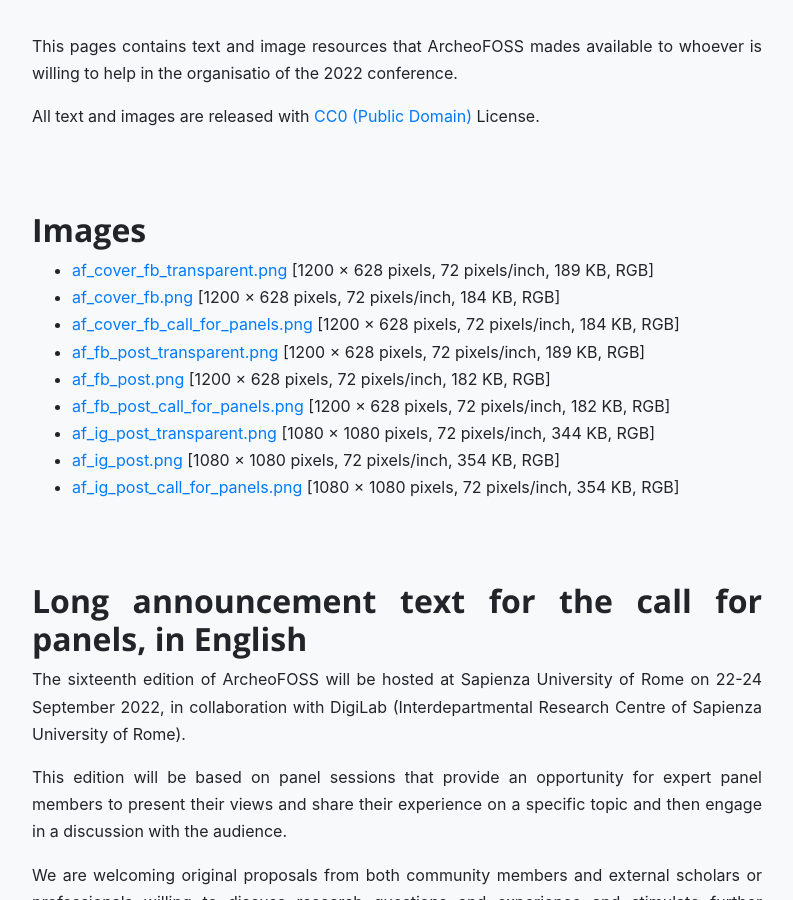
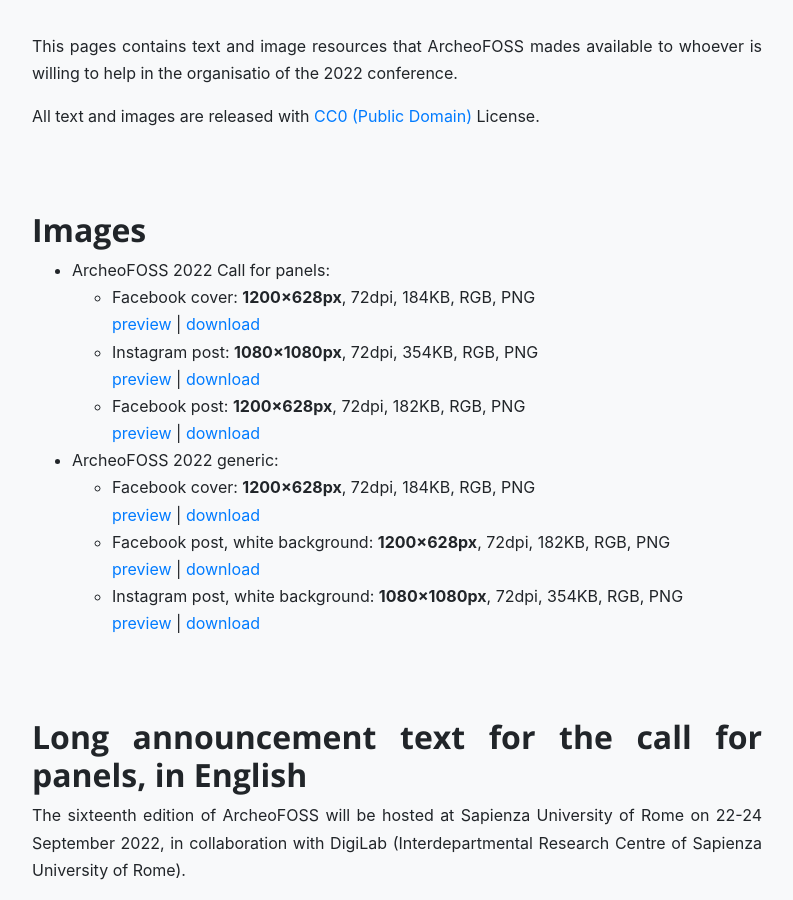
Before and after one commit to archeofoss/archeofoss, a Jekyll site: the page built from 2022/press-kit.md, in a window 1280 px wide and 900 px high, scrolled down 303 px. Shown: the whole window, without its empty margins (243-1036 px from the left). Built offline with Jekyll 4.4.1, drawn with Linux system fonts in a browser that asks for light colours; nearby versions of some CDN libraries.

Commit message:
Image updated

```diff
--- a/2022/press-kit.md
+++ b/2022/press-kit.md
@@ -10,15 +10,21 @@
 
 ## Images
 
-- [af_cover_fb_transparent.png](af_cover_fb_transparent.png) [1200 × 628 pixels, 72 pixels/inch, 189 KB, RGB]
-- [af_cover_fb.png](af_cover_fb.png) [1200 × 628 pixels, 72 pixels/inch, 184 KB, RGB]
-- [af_cover_fb_call_for_panels.png](af_cover_fb_call_for_panels.png) [1200 × 628 pixels, 72 pixels/inch, 184 KB, RGB]
-- [af_fb_post_transparent.png](af_fb_post_transparent.png) [1200 × 628 pixels, 72 pixels/inch, 189 KB, RGB]
-- [af_fb_post.png](af_fb_post_transparent.png) [1200 × 628 pixels, 72 pixels/inch, 182 KB, RGB]
-- [af_fb_post_call_for_panels.png](af_fb_post_call_for_panels.png) [1200 × 628 pixels, 72 pixels/inch, 182 KB, RGB]
-- [af_ig_post_transparent.png](af_fb_post_transparent.png) [1080 × 1080 pixels, 72 pixels/inch, 344 KB, RGB]
-- [af_ig_post.png](af_ig_post.png) [1080 × 1080 pixels, 72 pixels/inch, 354 KB, RGB]
-- [af_ig_post_call_for_panels.png](af_ig_post_call_for_panels.png) [1080 × 1080 pixels, 72 pixels/inch, 354 KB, RGB]
+- ArcheoFOSS 2022 Call for panels:
+    - Facebook cover: **1200×628px**, 72dpi, 184KB, RGB, PNG
+    <a data-fancybox="presskit" href="af_cover_fb_call_for_panels.png">preview</a> | [download](af_cover_fb_call_for_panels.png)
+    - Instagram post: **1080×1080px**, 72dpi, 354KB, RGB, PNG
+    <a data-fancybox="presskit" href="af_ig_post_call_for_panels.png">preview</a> | [download](af_ig_post_call_for_panels.png)
+    - Facebook post: **1200×628px**, 72dpi, 182KB, RGB, PNG
+    <a data-fancybox="presskit" href="af_fb_post_call_for_panels.png">preview</a> | [download](af_fb_post_call_for_panels.png)
+
+- ArcheoFOSS 2022 generic:
+    - Facebook cover: **1200×628px**, 72dpi, 184KB, RGB, PNG
+    <a data-fancybox="presskit" href="af_cover_fb.png">preview</a> | [download](af_cover_fb.png)
+    - Facebook post, white background: **1200×628px**, 72dpi, 182KB, RGB, PNG
+    <a data-fancybox="presskit" href="af_fb_post.png">preview</a> | [download](af_fb_post.png)
+    - Instagram post, white background: **1080×1080px**, 72dpi, 354KB, RGB, PNG
+    <a data-fancybox="presskit" href="af_ig_post.png">preview</a> | [download](af_ig_post.png)
 
 ## Long announcement text for the call for panels, in English
 
```
Also changed, not shown: 2022/af_cover_fb_transparent.png (deleted), 2022/af_fb_post_transparent.png (deleted), 2022/af_ig_post_transparent.png (deleted).
